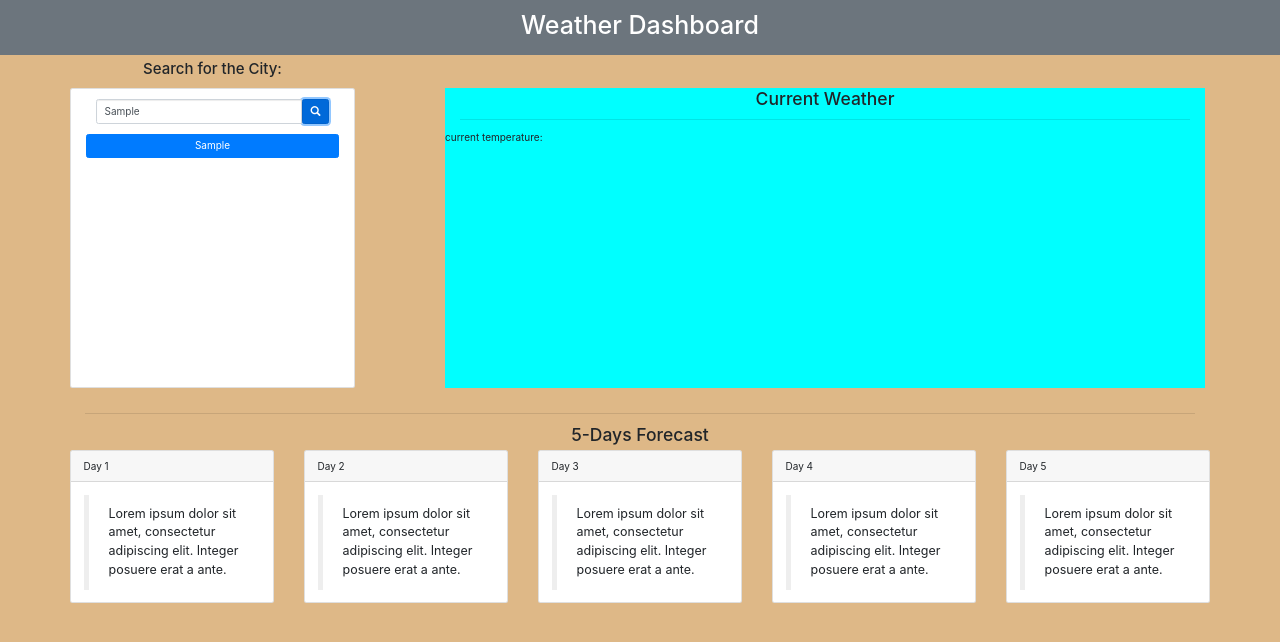
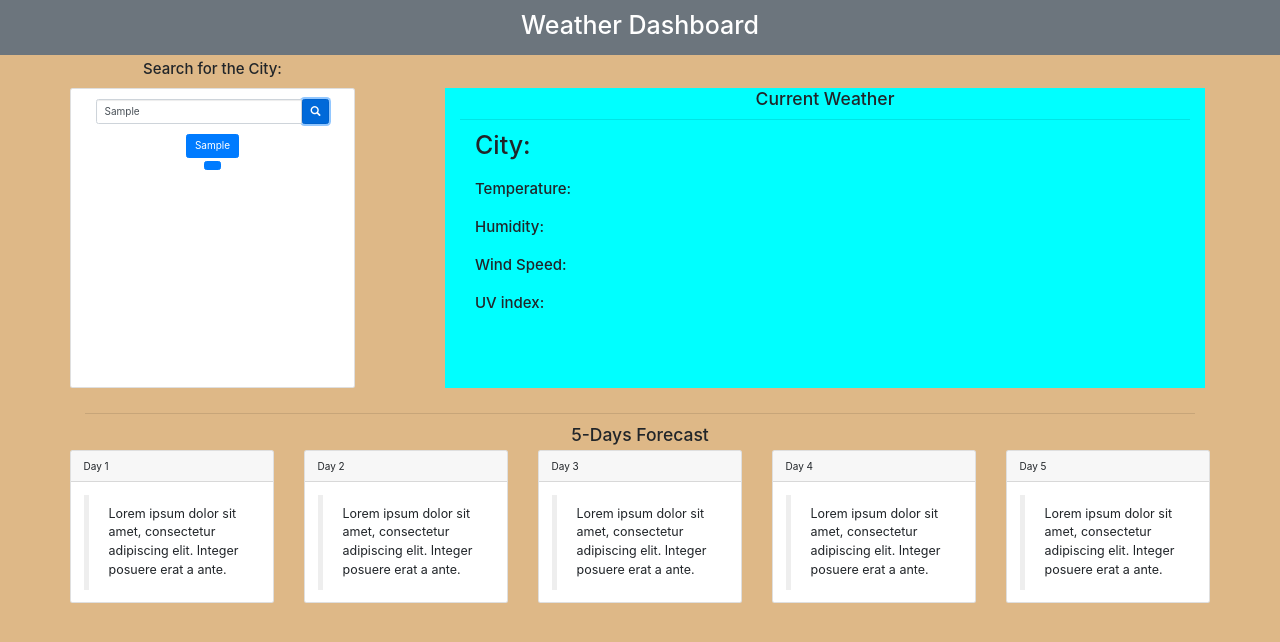
Before and after one commit to Ravil822/Weather_Dashboard, a plain HTML site: page index.html in a window 1280 px wide. Both pictures are taken after typing "Sample" into the empty fields and a click on the button 315 px from the left and 111 px from the top of the page. Drawn offline with nearby package versions, Linux system fonts and the light colour scheme; no server answers.

Commit message:
just got what to do with js

```diff
--- a/assets/script.js
+++ b/assets/script.js
@@ -1,4 +1,8 @@
-$(document).ready(function () {
+
+
+
+
+
     // var city = "odessa";
     // var queryURL = "http://api.openweathermap.org/data/2.5/weather?q=" + city + "&units=imperial&appid=246a9515c97ecb38ae4f2f7717982a0e";
     // $.ajax({
@@ -9,17 +13,17 @@ $(document).ready(function () {
     // });
 
 
-    var city = "richmond";
-    var queryURL5D = "http://api.openweathermap.org/data/2.5/forecast?q=" + city + "&units=imperial&appid=246a9515c97ecb38ae4f2f7717982a0e";
-    $.ajax({
-        url: queryURL5D,
-        method:"GET"
-    }).then(function (response) {
-        console.log(response)
-        for ( var i = 6; i < response.list.length; i += 8) {
-            console.log(response.list[i])
-        }
-    });
+    // var city = "richmond";
+    // var queryURL5D = "http://api.openweathermap.org/data/2.5/forecast?q=" + city + "&units=imperial&appid=246a9515c97ecb38ae4f2f7717982a0e";
+    // $.ajax({
+    //     url: queryURL5D,
+    //     method:"GET"
+    // }).then(function (response) {
+    //     console.log(response)
+    //     for ( var i = 6; i < response.list.length; i += 8) {
+    //         console.log(response.list[i])
+    //     }
+    // });
 
 
     // var city = "odessa";
@@ -45,11 +49,32 @@ $(document).ready(function () {
     //         $(".cities").append(citiesButton)
     // };
     // citiesSearch();
-var cities = [];
+
+    // Set cities buttons
+    var cities = [""];
+    function displayWheater() {
+        var citiname = $(this).attr("data-name")
+            var queryURL = "http://api.openweathermap.org/data/2.5/weather?q=" + citiname + "&units=imperial&appid=246a9515c97ecb38ae4f2f7717982a0e";
+            $.ajax({
+                url: queryURL,
+                method: "GET"
+            }).then(function (response){
+                console.log(response);
+                $("#city_name")= val(response.name);
+            })
+
+
+
+
+    }
+
+
+
+
     function renderButtons() {
         $(".cities-view").empty()
         for (var i = 0; i < cities.length; i++) {
-        var a = $("<div>");
+            var a = $("<button>");
             a.addClass("city btn btn-primary d-block mb-1 mr-auto ml-auto");
             a.attr("data-name", cities[i]);
             a.text(cities[i]);
@@ -58,16 +83,13 @@ function renderButtons() {
 
     };
 
-
-$("#search_city").on("click", function(event){
+    $("#search_city").on("click", function (event) {
         event.preventDefault();
         var city = $("#add-city").val().trim();
         cities.push(city);
         renderButtons();
     });
 
-renderButtons();
+    $(document).on("click", ".city", displayWheater);
 
-
-
-});
+    // Create click event with api request
--- a/index.html
+++ b/index.html
@@ -44,11 +44,17 @@
                         <hr>
                         <div class="current_Weather"></div>
                     </div>
-                    <div id="current-weather">
-                        <p>
-                            current temperature: <Span id="current-temp"></Span>
+                    <div class="ml-5" id="current-weather mb-2">
+                       <h1>City: <Span id="city_name"></Span></h4>
+                        <br>
+                       <h4>Temperature: <Span id="current-temp"></Span> </h4>
+                       <br>
+                       <h4>Humidity: <Span id="current-temp"></Span> </h4>
+                       <br>
+                       <h4>Wind Speed: <Span id="current-temp"></Span> </h4>
+                       <br>
+                       <h4>UV index: <Span id="current-temp"></Span> </h4>
 
-                        </p>
                     </div>
 
                 </div>
```
Lines whose indentation alone changed are shown as unchanged.
